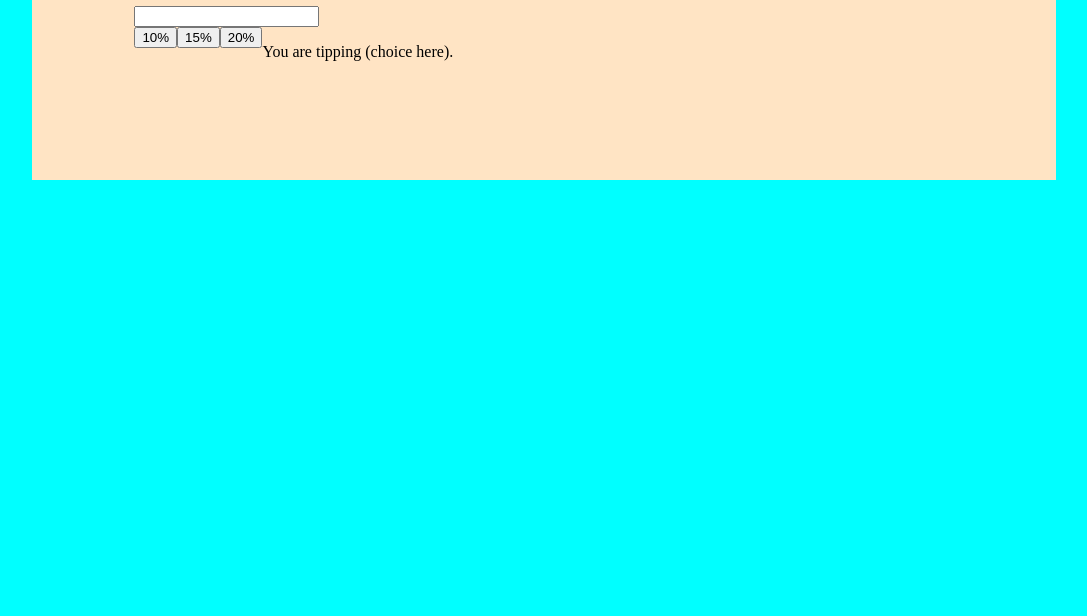
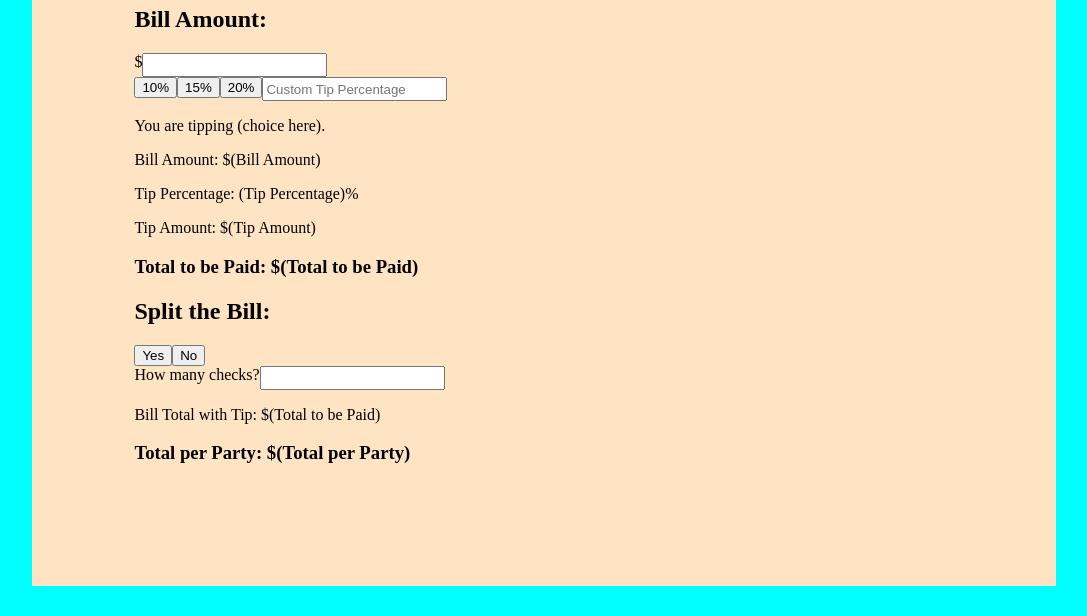
Before and after one commit to eabilbrey/few100-lab, a website built with webpack: page src/index.html in a window 1280 px wide. Shown: the part 184-800 px from the top of the page, without its empty margins (96-1183 px from the left). Built offline with nearby package versions, Linux system fonts and the light colour scheme.

Commit message:
IT again!

```diff
--- a/src/index.html
+++ b/src/index.html
@@ -7,6 +7,8 @@
           content="width=device-width, initial-scale=1.0">
     <meta http-equiv="X-UA-Compatible"
           content="ie=edge">
+    <link rel="stylesheet"
+          href="./styles.css">
     <title>Tip Calculator</title>
 </head>
 
@@ -18,8 +20,11 @@
         </header>
 
         <main class="container">
+
+            <div id="billForm">
+                <h2>Bill Amount:</h2>
                 <div class="form-group">
-                <label for="billTotal"></label>
+                    <label for="billTotal">$</label>
                     <input type="number"
                            id="bill"
                            class="form-control">
@@ -28,23 +33,70 @@
                     <div class="button">
                         <input type="button"
                                class="tipPercentage"
-                           id="10"
+                               id="tip10"
                                value="10%">
                     </div>
                     <div class="button">
                         <input type="button"
                                class="tipPercentage"
-                           id="15"
+                               id="tip15"
                                value="15%">
                     </div>
                     <div class="button">
                         <input type="button"
                                class="tipPercentage"
-                           id="20"
+                               id="tip20"
                                value="20%">
+                    </div>
+                    <div class="form-group">
+                        <input type="number"
+                               id="tipCustom"
+                               placeholder="Custom Tip Percentage"
+                               class="form-control">
+                    </div>
                 </div>
                 <p>You are tipping <span id="tipChoice">(choice here)</span>.</p>
             </div>
+
+            <div id="billCalculations"
+                 class="calculations">
+                <p>Bill Amount: $<span id="billAmount">(Bill Amount)</span></p>
+                <p>Tip Percentage: <span id="tipPercentageChosen">(Tip Percentage)</span>%</p>
+                <p>Tip Amount: $<span id="tipAmount">(Tip Amount)</span></p>
+                <h3>Total to be Paid: $<span id="totalToBePaid">(Total to be Paid)</span></h3>
+            </div>
+            <div id="splitChoice"
+                 class="split">
+
+                <h2>Split the Bill:</h2>
+
+                <div class="row">
+                    <div class="button">
+                        <input type="button"
+                               class="answer"
+                               id="yes"
+                               value="Yes">
+                    </div>
+                    <div class="button">
+                        <input type="button"
+                               class="answer"
+                               id="no"
+                               value="No">
+                    </div>
+                </div>
+                <div class="form-group">
+                    <label for="billSplit">How many checks?</label>
+                    <input type="number"
+                           id="billSplit"
+                           class="form-control">
+                </div>
+
+                <div id="splitCalculations"
+                     class="calculations">
+                    <p>Bill Total with Tip: $<span id="splitTotalToBePaid">(Total to be Paid)</span></p>
+                    <h3>Total per Party: $<span id="totalPerParty">(Total per Party)</span></h3>
+                </div>
+
         </main>
     </div>
 </body>
--- a/src/index.ts
+++ b/src/index.ts
@@ -1,3 +1,23 @@
 
 import './styles.css';
-console.log('Ready to Party With Some TypeScript!');
+
+
+// 1. find the important things you need on the page.
+
+const tip10 = document.getElementById('tip10') as HTMLInputElement;
+const tip15 = document.getElementById('tip15') as HTMLInputElement;
+const tip20 = document.getElementById('tip20') as HTMLInputElement;
+const tipCustom = document.getElementById('tipCustom') as HTMLInputElement;
+const billTotal = document.getElementById('bill') as HTMLInputElement;
+const tipChoice = document.getElementById('tipChoice') as HTMLSpanElement;
+const billAmount = document.getElementById('billAmount') as HTMLSpanElement;
+const tipPercentageChosen = document.getElementById('tipPercentageChosen') as HTMLSpanElement;
+const tipAmount = document.getElementById('tipAmount') as HTMLSpanElement;
+const totalToBePaid = document.getElementById('totalToBePaid') as HTMLSpanElement;
+
+const splitYes = document.getElementById('yes') as HTMLInputElement;
+const splitNo = document.getElementById('no') as HTMLInputElement;
+
+const billSplit = document.getElementById('billSplit') as HTMLInputElement;
+const splitTotalToBePaid = document.getElementById('splitTotalToBePaid') as HTMLInputElement;
+const totalPerParty = document.getElementById('totalPerParty') as HTMLInputElement;
--- a/src/styles.css
+++ b/src/styles.css
@@ -25,9 +25,8 @@ h1 {
     padding: 10%;
     background-color: bisque;
 }
-
 .spread {
-    width: 50%;
+    width: 100%;
     background-color: grey;
     justify-content: center;
 }
@@ -36,3 +35,9 @@ h1 {
     display: flex;
     flex-direction: row;
 }
+
+.form-group {
+    display: flex;
+    flex-direction: row;
+    height: 1.5em;
+}
```
Lines whose indentation alone changed are shown as unchanged.
